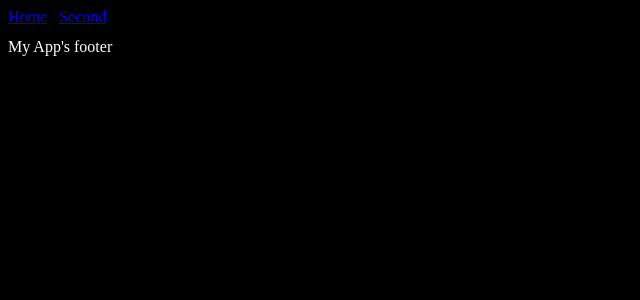
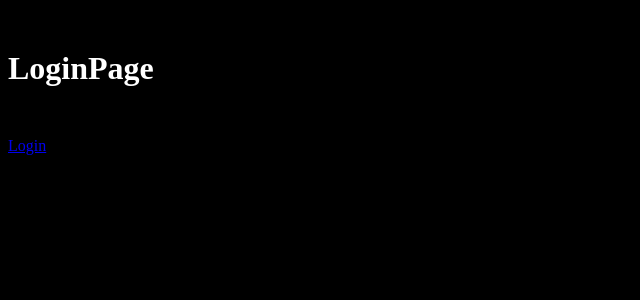
Before and after one commit to edinmavric/IT-camp-React, a React (Vite) app in the folder IT-Camp-React-OGs/: page /login in a window 1280 px wide. Shown: the top 300 px of the page, without its empty margins (0-640 px from the left). Built offline with nearby package versions, Linux system fonts and the light colour scheme.

Commit message:
5. Cas i Projektic

```diff
--- a/IT-Camp-React-OGs/src/App.jsx
+++ b/IT-Camp-React-OGs/src/App.jsx
@@ -2,16 +2,19 @@ import { BrowserRouter, Route, Routes } from 'react-router-dom';
 import HomePage from './pages/HomePage';
 import SecondPage from './pages/SecondPage';
 import Layout from './layout/Layout';
+import LoginPage from './pages/LoginPage';
 
 function App() {
   return (
     <BrowserRouter>
-      <Layout>
-        <Routes>
-          <Route path="/" element={<HomePage />} />
+      <Routes>
+        <Route path="/login" element={<LoginPage />} />
+
+        <Route path="/" element={<Layout />}>
+          <Route index element={<HomePage />} />
           <Route path="/second" element={<SecondPage />} />
-        </Routes>
-      </Layout>
+        </Route>
+      </Routes>
     </BrowserRouter>
   );
 }
--- a/IT-Camp-React-OGs/src/layout/Layout.jsx
+++ b/IT-Camp-React-OGs/src/layout/Layout.jsx
@@ -1,11 +1,14 @@
+import { Outlet } from 'react-router-dom';
 import Footer from '../components/Footer';
 import Header from '../components/Header';
 
-const Layout = ({ children }) => {
+const Layout = () => {
   return (
     <div>
       <Header />
-      <main style={{ margin: '12px 36px' }}>{children}</main>
+      <main style={{ margin: '12px 36px' }}>
+        <Outlet /> {/* Isto kao children */}
+      </main>
       <Footer />
     </div>
   );
--- /dev/null
+++ b/IT-Camp-React-OGs/src/pages/LoginPage.jsx
@@ -0,0 +1,12 @@
+import { Link } from 'react-router-dom';
+
+const LoginPage = () => {
+  return (
+    <div>
+      <h1>LoginPage</h1>
+      <Link to="/">Login</Link>
+    </div>
+  );
+};
+
+export default LoginPage;
```
Also changed, not shown: 1 other file (tests, documents, lock files or other folders).
